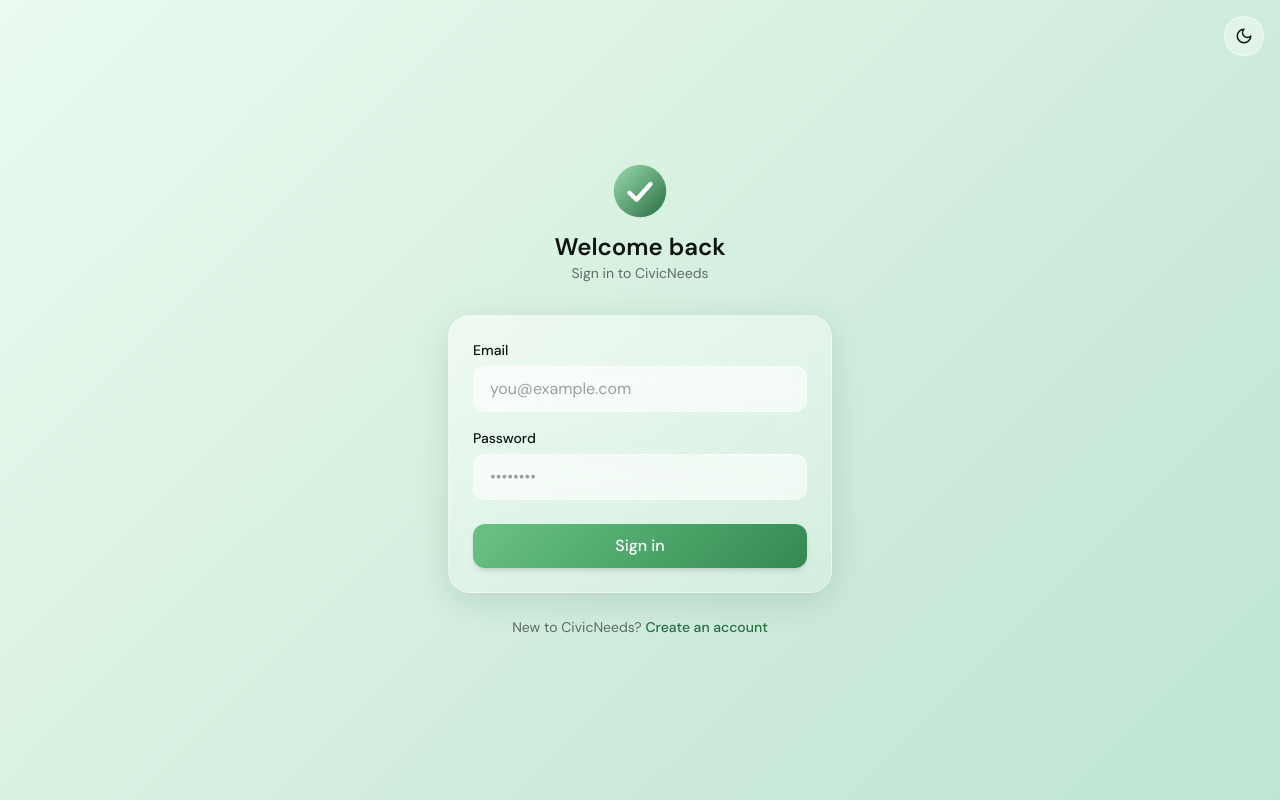
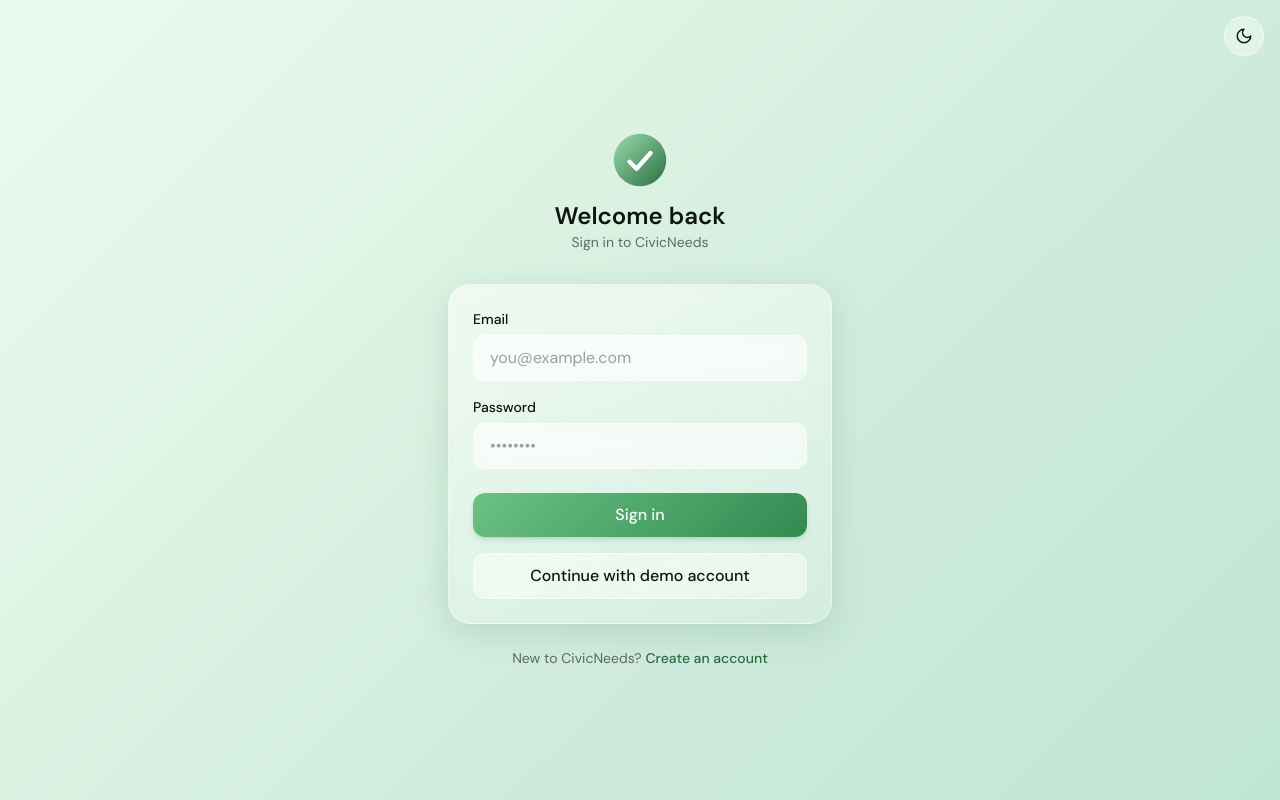
Before and after one commit to TawheedTechverse/CivicNeeds, a React (Vite) app in the folder frontend/: page /login in a window 1280 px wide. Built offline with nearby package versions, Linux system fonts and the light colour scheme; no server answers.

Commit message:
Pin bcrypt to a passlib-compatible version and add a demo login button
passlib 1.7.4 breaks against bcrypt>=4.1's changed internals, causing
every register/login call to 500. Pinning bcrypt==4.0.1 fixes hashing.
Also adds a one-click demo account button on the login page.

```diff
--- a/frontend/src/pages/Login.tsx
+++ b/frontend/src/pages/Login.tsx
@@ -7,6 +7,9 @@
 import { ThemeToggle } from "../components/ThemeToggle";
 import { useAuth } from "../context/AuthContext";
 
+const DEMO_EMAIL = "capstone6@gmail.com";
+const DEMO_PASSWORD = "capstone@1929";
+
 export function Login() {
   const { login } = useAuth();
   const navigate = useNavigate();
@@ -15,12 +18,11 @@
   const [error, setError] = useState<string | null>(null);
   const [isSubmitting, setIsSubmitting] = useState(false);
 
-  const handleSubmit = async (e: FormEvent) => {
-    e.preventDefault();
+  const performLogin = async (loginEmail: string, loginPassword: string) => {
     setError(null);
     setIsSubmitting(true);
     try {
-      await login(email, password);
+      await login(loginEmail, loginPassword);
       navigate("/map");
     } catch (err) {
       setError(getErrorMessage(err, "Invalid email or password."));
@@ -28,6 +30,13 @@
       setIsSubmitting(false);
     }
   };
+
+  const handleSubmit = (e: FormEvent) => {
+    e.preventDefault();
+    performLogin(email, password);
+  };
+
+  const handleDemoLogin = () => performLogin(DEMO_EMAIL, DEMO_PASSWORD);
 
   return (
     <div className="flex min-h-screen items-center justify-center px-4">
@@ -84,6 +93,15 @@
             <button type="submit" disabled={isSubmitting} className="btn-primary mt-2">
               {isSubmitting ? "Signing in..." : "Sign in"}
             </button>
+
+            <button
+              type="button"
+              onClick={handleDemoLogin}
+              disabled={isSubmitting}
+              className="btn-secondary"
+            >
+              Continue with demo account
+            </button>
           </form>
         </GlassCard>
 
```
Also changed, not shown: 1 other file (tests, documents, lock files or other folders).
